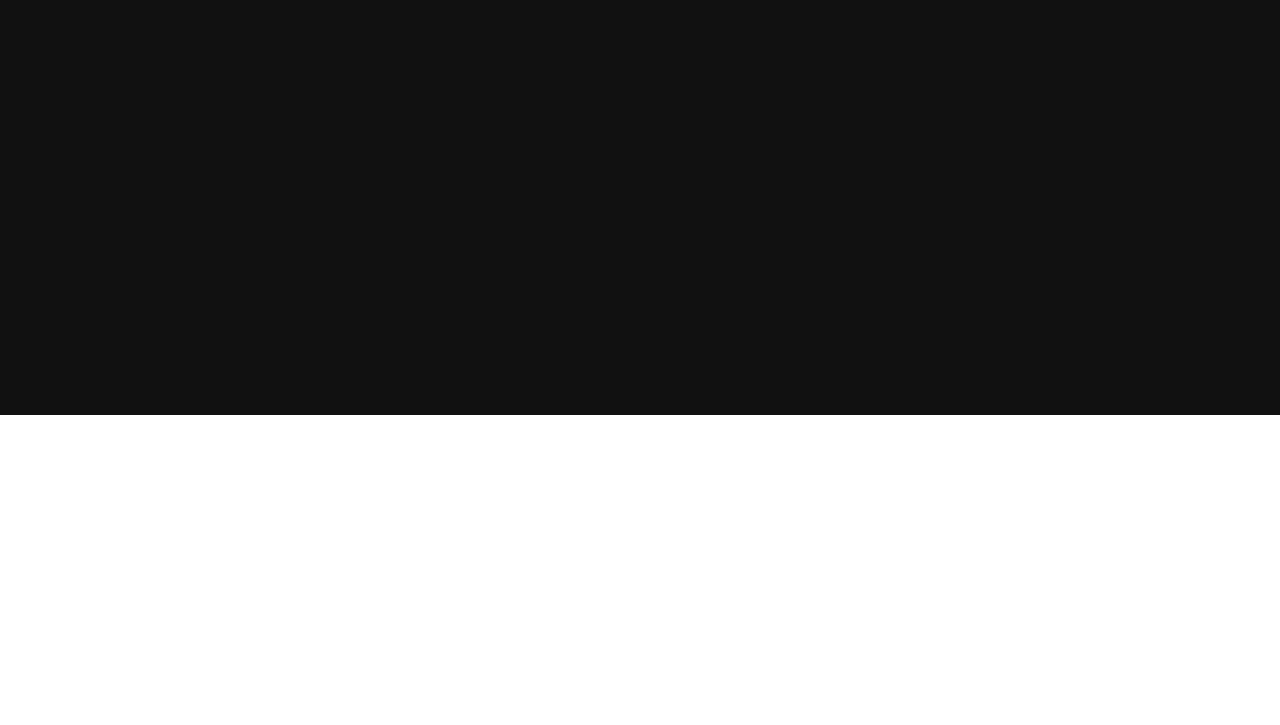
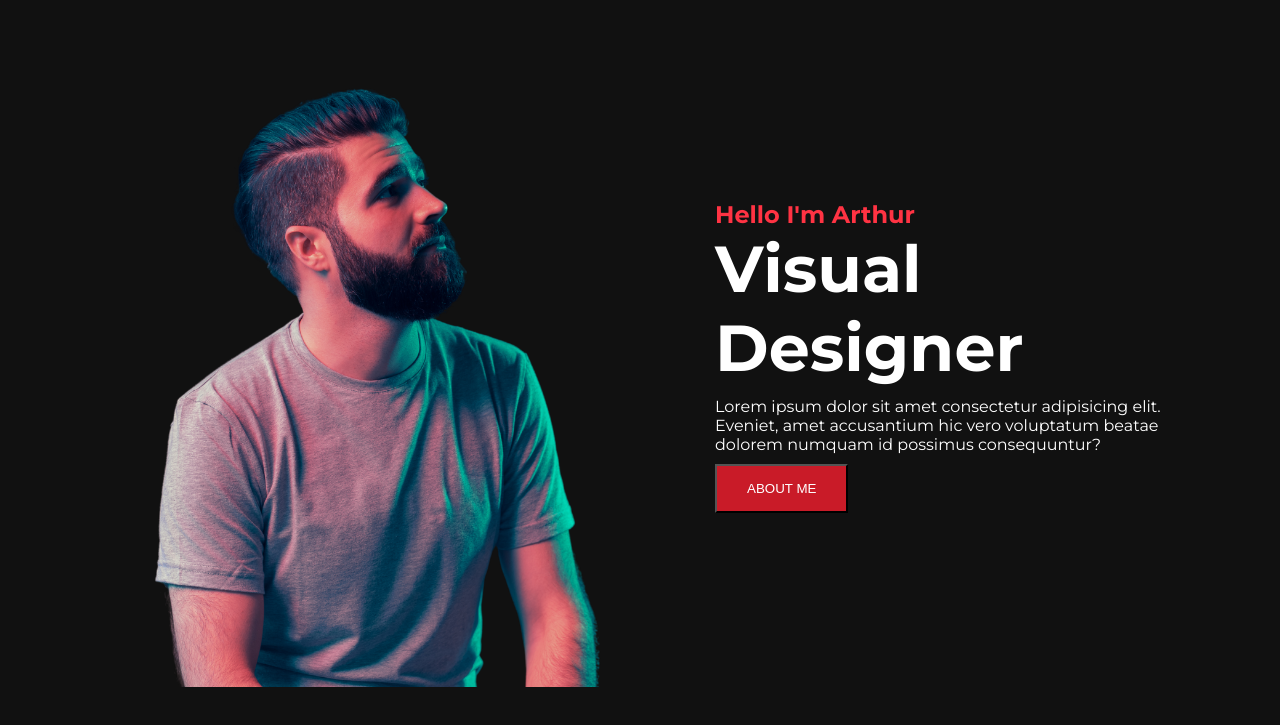
Before and after one commit to raj-prog/live-project-15, a plain HTML site: page index.html in a window 1280 px wide. Shown: the part 65-790 px from the top of the page. Drawn offline with Linux system fonts and the light colour scheme.

Commit message:
hero section completed

```diff
--- a/css/styles.css
+++ b/css/styles.css
@@ -3,6 +3,8 @@
 :root {
   --header-bg-color: #111111;
   --text-color: #fff;
+  --name-text-color: #ff3343;
+  --btn-color: #c91b28;
 }
 
 /* Reset */
@@ -18,12 +20,13 @@ body {
 
 header {
   background-color: var(--header-bg-color);
-  height: 60vh;
+  height: 100vh;
 }
 
 /* Navbar */
 nav,
-.lists {
+.lists,
+main {
   display: flex;
   align-items: center;
   justify-content: space-between;
@@ -43,3 +46,32 @@ nav,
   cursor: pointer;
   text-transform: uppercase;
 }
+
+/* Hero Section */
+main {
+  color: var(--text-color);
+  justify-content: center;
+}
+
+.hero-image {
+  width: 665px;
+}
+
+.intro h2 {
+  color: var(--name-text-color);
+}
+
+.intro h1 {
+  font-size: 65px;
+}
+
+.intro p {
+  margin: 10px 0;
+}
+
+.intro .btn {
+  background-color: var(--btn-color);
+  color: var(--text-color);
+  padding: 15px 30px;
+  text-transform: uppercase;
+}
--- a/index.html
+++ b/index.html
@@ -32,6 +32,21 @@
           </li>
         </ul>
       </nav>
+      <main>
+        <div>
+          <img src="./assets/hero.png" alt="hero-image" class="hero-image" />
+        </div>
+        <div class="intro">
+          <h2>Hello I'm Arthur</h2>
+          <h1>Visual Designer</h1>
+          <p>
+            Lorem ipsum dolor sit amet consectetur adipisicing elit. <br />
+            Eveniet, amet accusantium hic vero voluptatum beatae <br />
+            dolorem numquam id possimus consequuntur?
+          </p>
+          <button class="btn">About Me</button>
+        </div>
+      </main>
     </header>
   </body>
 </html>
```
